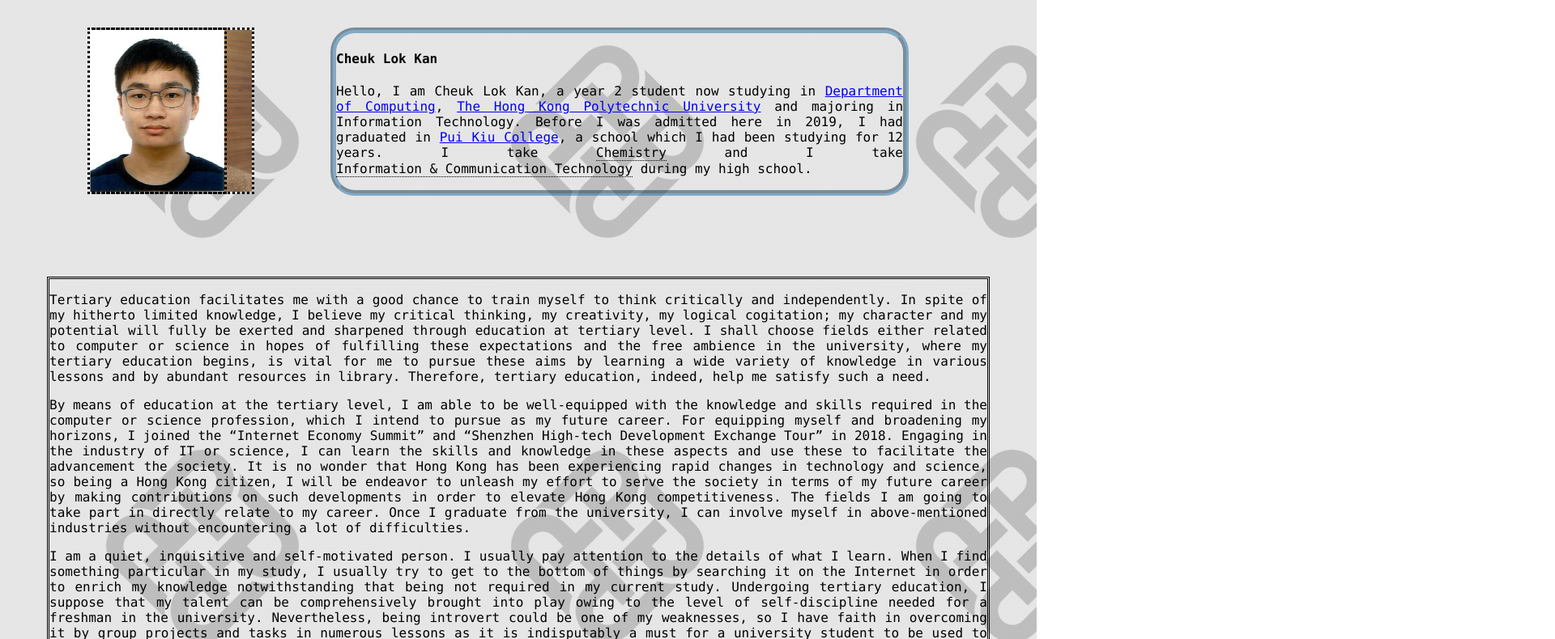
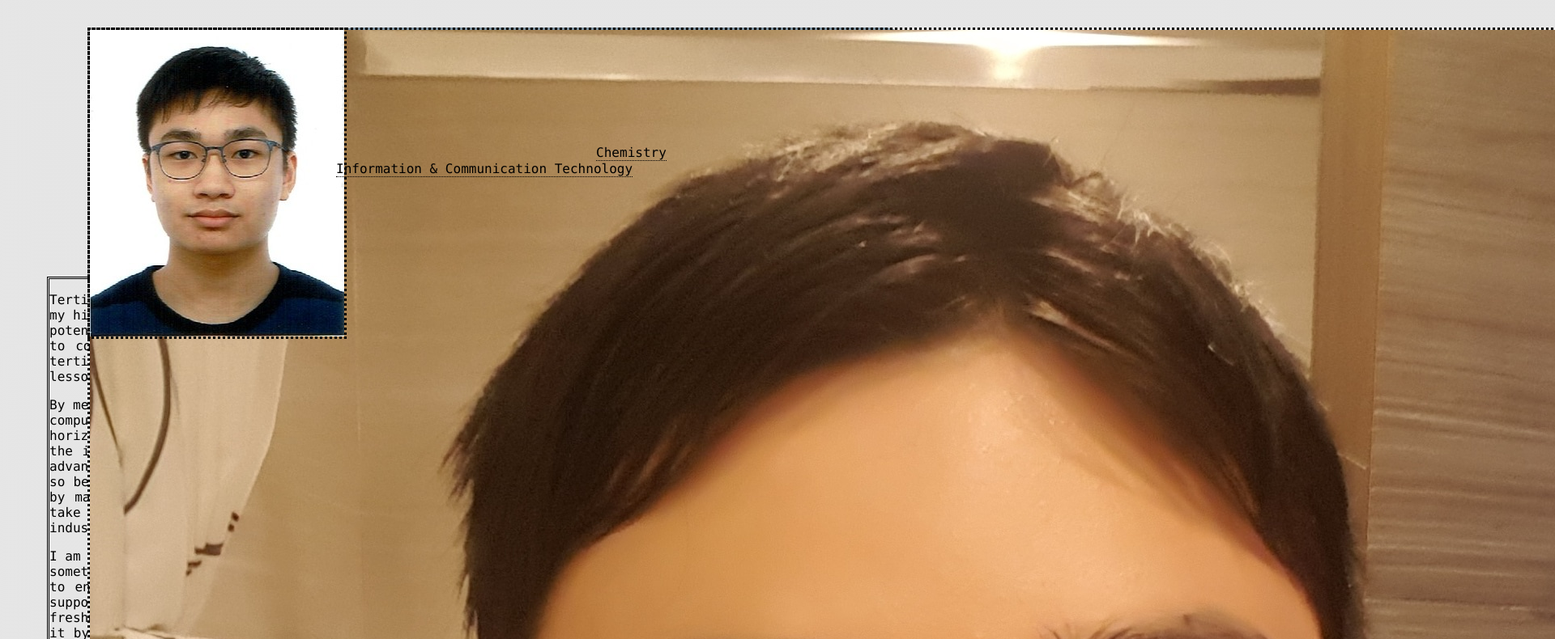
Before and after one commit to MatthewCheuk221/mc221, a plain HTML site: page index.html in a window 1280 px wide. Shown: the part 75-865 px from the top of the page at 81% size, 1920 px wide, since content can reach past the window. Drawn offline with Linux system fonts and the light colour scheme.

Commit message:
Update index.html

```diff
--- a/index.html
+++ b/index.html
@@ -12,8 +12,8 @@
     <h1 align="center">Welcome to Cheuk Lok Kan's personal website</h1>
 
         <div class="cf">
-	<img class="bottom" src="IMG_2018.jpg" align="left" height="200" alt="Cheuk Lok Kan" />
-        <img class="top" src="my_picture.jpg" align="left" height="200" alt="Cheuk Lok Kan" />
+	<img class="bottom" src="IMG_2018.jpg" alt="Cheuk Lok Kan" />
+        <img class="top" src="my_picture.jpg" alt="Cheuk Lok Kan" />
 		</div>
 
         <div class="about_me">
```
